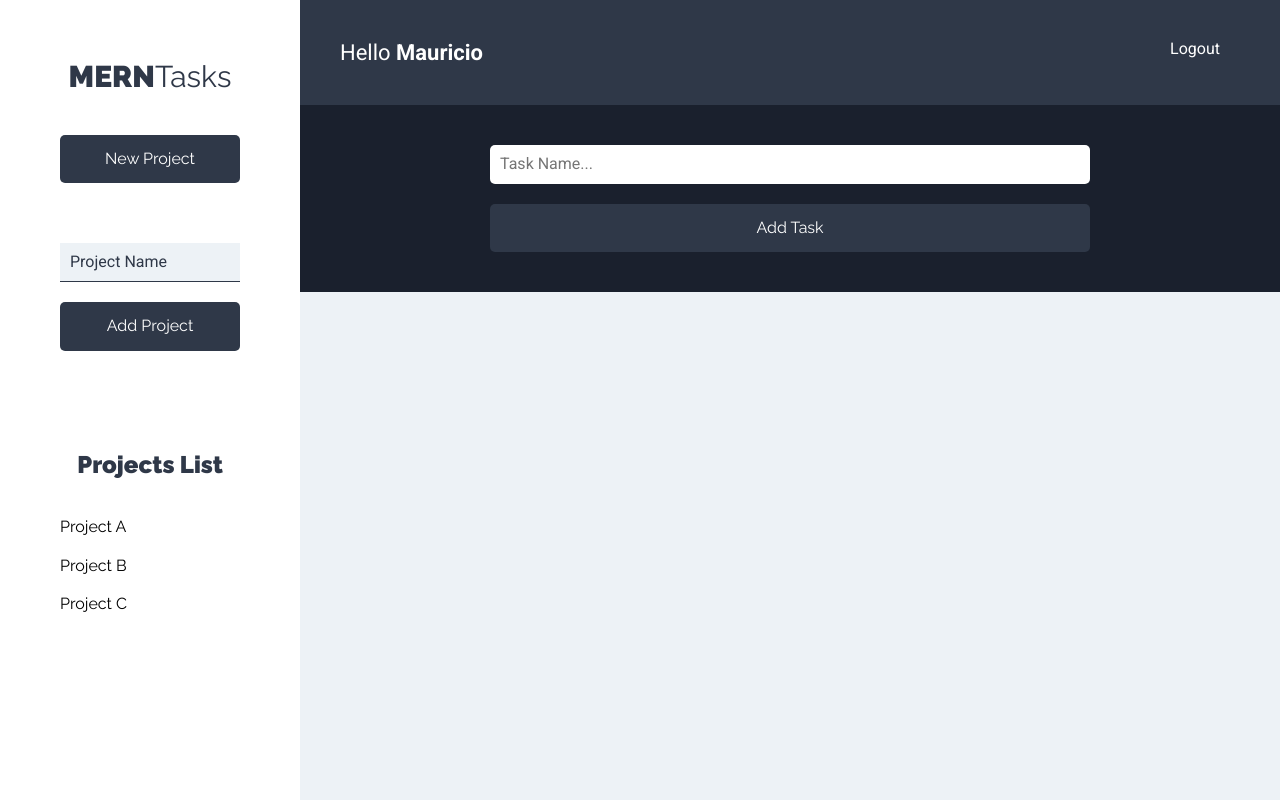
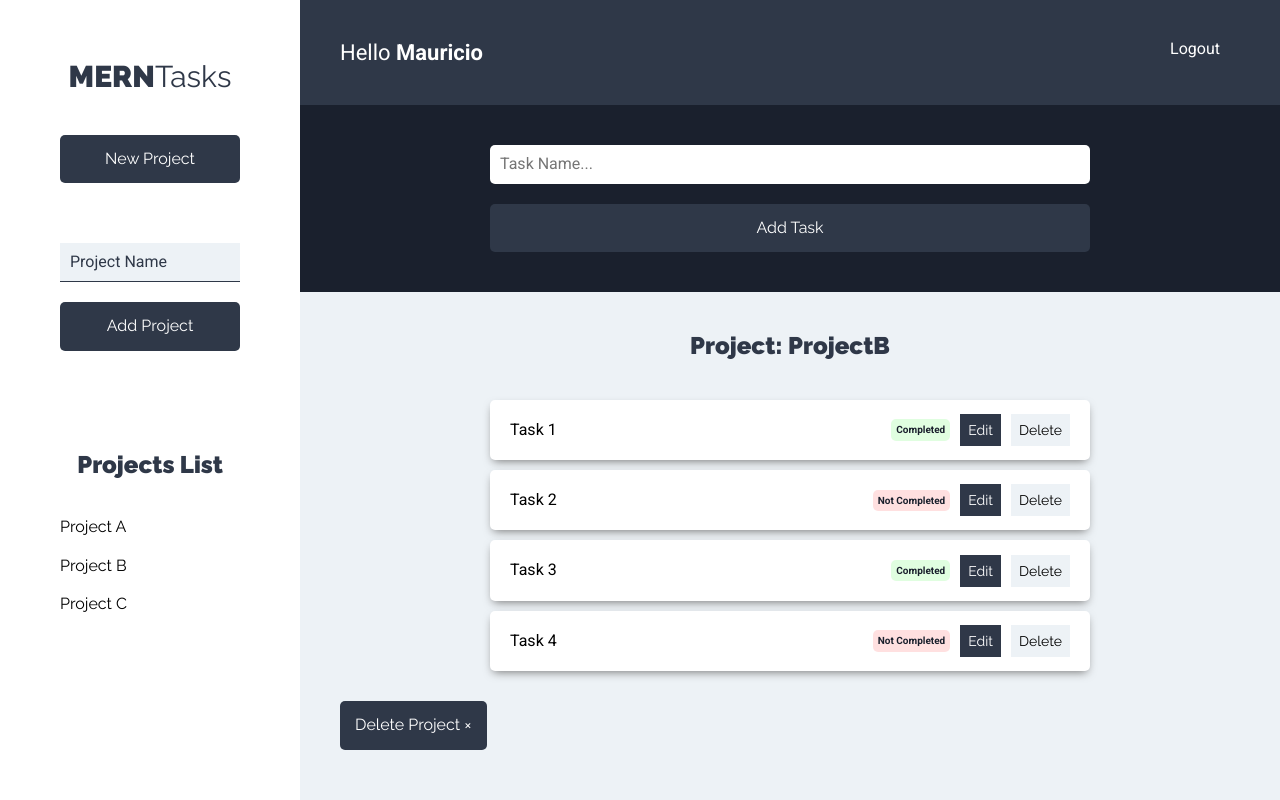
Before and after one commit to MauricioParadaG/frontprojectsadmin, a React (Create React App) app: page /projects in a window 1280 px wide. Built offline with nearby package versions, Linux system fonts and the light colour scheme.

Commit message:
setting up useReducer and useContext. Now I have a main state that all my App is able to use
setting up useReducer and useContext. Now I have a main state that all my App is able to use

```diff
--- a/src/App.js
+++ b/src/App.js
@@ -5,8 +5,12 @@ import LoginComponent from './components/auth/Login.component';
 import NewAccountComponent from './components/auth/NewAccount.component';
 import ProjectsComponent from './components/projects/Projects.component';
 
+import ProjectState from './context/projects/projectState';
+
+
 function App() {
   return (
+    <ProjectState>
       <Router>
         <Switch>
 
@@ -16,6 +20,7 @@ function App() {
 
         </Switch>
       </Router>
+    </ProjectState>
   );
 }
 
--- a/src/components/projects/Projects.component.js
+++ b/src/components/projects/Projects.component.js
@@ -3,6 +3,7 @@ import {Link} from 'react-router-dom';
 import SidebarComponent from '../layout/Sidebar.component';
 import HeaderComponent from '../layout/Header.component';
 import FormTaskComponent from '../tasks/FormTask.component';
+import ListedTasksComponent from '../tasks/ListedTasks.component';
 
 const ProjectsComponent = () => {
     return (
@@ -17,7 +18,7 @@ const ProjectsComponent = () => {
                 <main>
                 <FormTaskComponent/>
                     <div className="container-tasks">
-
+                        <ListedTasksComponent/>
                     </div>
                 </main>
             </div>
--- a/src/components/tasks/ListedTasks.component.js
+++ b/src/components/tasks/ListedTasks.component.js
@@ -1,10 +1,38 @@
 import React from 'react';
+import TaskComponent from './Task.component';
 
 const ListedTasksComponent = () => {
+
+    const newTasks = [
+        {name: 'Task 1', completed: true},
+        {name: 'Task 2', completed: false},
+        {name: 'Task 3', completed: true},
+        {name: 'Task 4', completed: false},
+    ];
+
     return (
-        <div>
+        <>
+            <h2>Project: ProjectB</h2>
 
-        </div>
+            <ul className="listed-tasks">
+
+            { newTasks.length === 0 ?
+            <li className="task"><p>There is not a task created yet</p></li>
+            :
+            newTasks.map(task =>(
+            <TaskComponent
+            newTasksState={task}
+            />
+        ))}
+            </ul>
+
+            <button type="button"
+                className="btn btn-primary"
+                >
+                Delete Project &times;
+            </button>
+
+        </>
     )
 }
 
--- a/src/components/tasks/Task.component.js
+++ b/src/components/tasks/Task.component.js
@@ -1,10 +1,42 @@
 import React from 'react';
 
-const TaskComponent = () => {
+const TaskComponent = props => {
     return (
-        <div>
+        <>
+          <li className="task shadow">
+            <p>{props.newTasksState.name}</p>
 
-        </div>
+            <div className="status">
+                {props.newTasksState.completed ?
+
+                <button type="button"
+                className="complete"
+                >Completed</button>
+
+                :
+                <button type="button"
+                className="incomplete"
+                >Not Completed</button>
+                }
+            </div>
+
+                <div className="actions">
+                    <button type="button"
+                    className="btn btn-primary"
+                    >
+                        Edit
+                    </button>
+
+                    <button type="button"
+                    className="btn btn-secondary"
+                    >
+                        Delete
+                    </button>
+                </div>
+
+          </li>
+
+        </>
     )
 }
 
--- /dev/null
+++ b/src/context/projects/projectContext.js
@@ -0,0 +1,14 @@
+import React, {createContext } from 'react';
+
+export  const ProjectContext = createContext();
+
+const ProjectProvider = (props) => {
+
+    return (
+        <div>
+
+        </div>
+    )
+}
+
+export default ProjectContext
--- /dev/null
+++ b/src/context/projects/projectReducer.js
@@ -0,0 +1,8 @@
+//import React from 'react'
+
+export default (state, action) => {
+    switch (action.type){
+        default:
+        return state;
+    }
+}
--- /dev/null
+++ b/src/context/projects/projectState.js
@@ -0,0 +1,29 @@
+import React, { useReducer } from 'react';
+
+import projectContext from './projectContext';
+import projectReducer from './projectReducer';
+
+const ProjectState = props => {
+
+    const initialState = {
+        form : false
+    }
+
+    // Dispatch
+    const [state, dispatch] = useReducer(projectReducer, initialState);
+
+    // CRUD Project
+
+    return (
+        <projectContext.Provider
+        value={{
+            newProjectFormState: state.form
+          }}
+        >
+            {props.children}
+        </projectContext.Provider>
+    )
+
+};
+
+export default ProjectState;
--- a/src/index.css
+++ b/src/index.css
@@ -226,10 +226,10 @@ aside  {
   margin: 0;
 }
 
-.state {
+.status {
   margin-right: 1rem;
 }
-.state button,
+.status button,
 .message {
   font-weight: 900;
   font-family: var(--textFont);
```
Also changed, not shown: src/types/index.js (added). Lines whose indentation alone changed are shown as unchanged.
